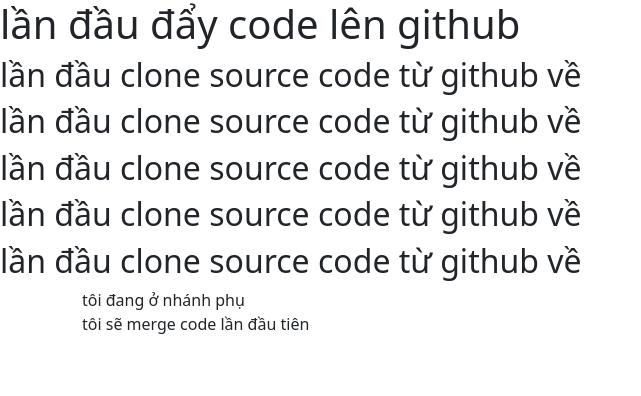
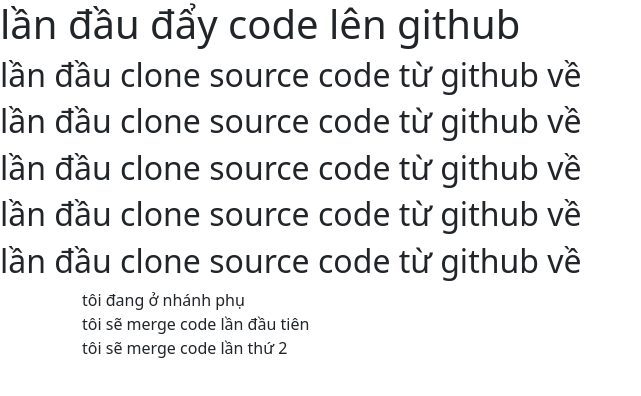
Before and after one commit to daotienluc/BC76_DemoGit, a plain HTML site: page index.html in a window 1280 px wide. Shown: the whole page, without its empty margins (0-641 px from the left). Drawn offline with nearby package versions, Linux system fonts and the light colour scheme.

Commit message:
push lần thứ n

```diff
--- a/index.html
+++ b/index.html
@@ -28,6 +28,7 @@
       <h2>lần đầu clone source code từ github về</h2>
       <div class="container">tôi đang ở nhánh phụ</div>
       <div class="container">tôi sẽ merge code lần đầu tiên</div>
+      <div class="container">tôi sẽ merge code lần thứ 2</div>
     </header>
     <main></main>
     <footer>
```
